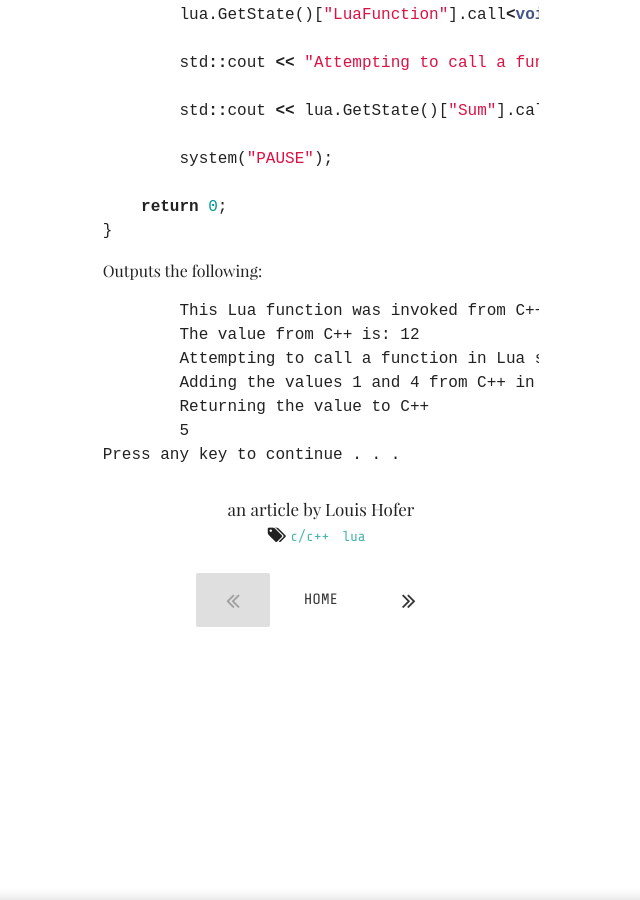
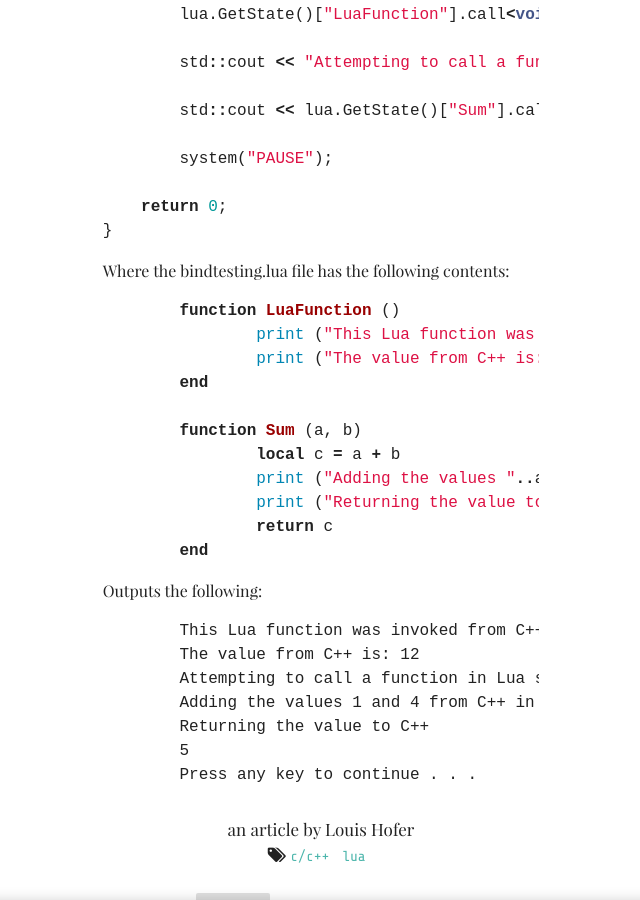
Before and after one commit to punster94/punster94.github.io, a Jekyll site: the page built from _posts/2017-5-18-Scripting-C++.md, in a window 1280 px wide and 900 px high, scrolled down 1787 px. Shown: the whole window, without its empty margins (319-959 px from the left). Built offline with Jekyll 4.4.1, drawn with Linux system fonts in a browser that asks for light colours; some web fonts are replaced.

Commit message:
Updates post to include lua file.

````diff
--- a/_posts/2017-5-18-Scripting-C++.md
+++ b/_posts/2017-5-18-Scripting-C++.md
@@ -54,6 +54,21 @@ int main()
 }
 ```
 
+Where the bindtesting.lua file has the following contents:
+```lua
+	function LuaFunction ()
+		print ("This Lua function was invoked from C++")
+		print ("The value from C++ is: "..entity.x)
+	end
+
+	function Sum (a, b)
+		local c = a + b
+		print ("Adding the values "..a.." and "..b.." from C++ in Lua: "..c)
+		print ("Returning the value to C++")
+		return c
+	end
+```
+
 Outputs the following:
 ```
 	This Lua function was invoked from C++
@@ -62,5 +77,5 @@ Outputs the following:
 	Adding the values 1 and 4 from C++ in Lua: 5
 	Returning the value to C++
 	5
-Press any key to continue . . .
+	Press any key to continue . . .
 ```
````
